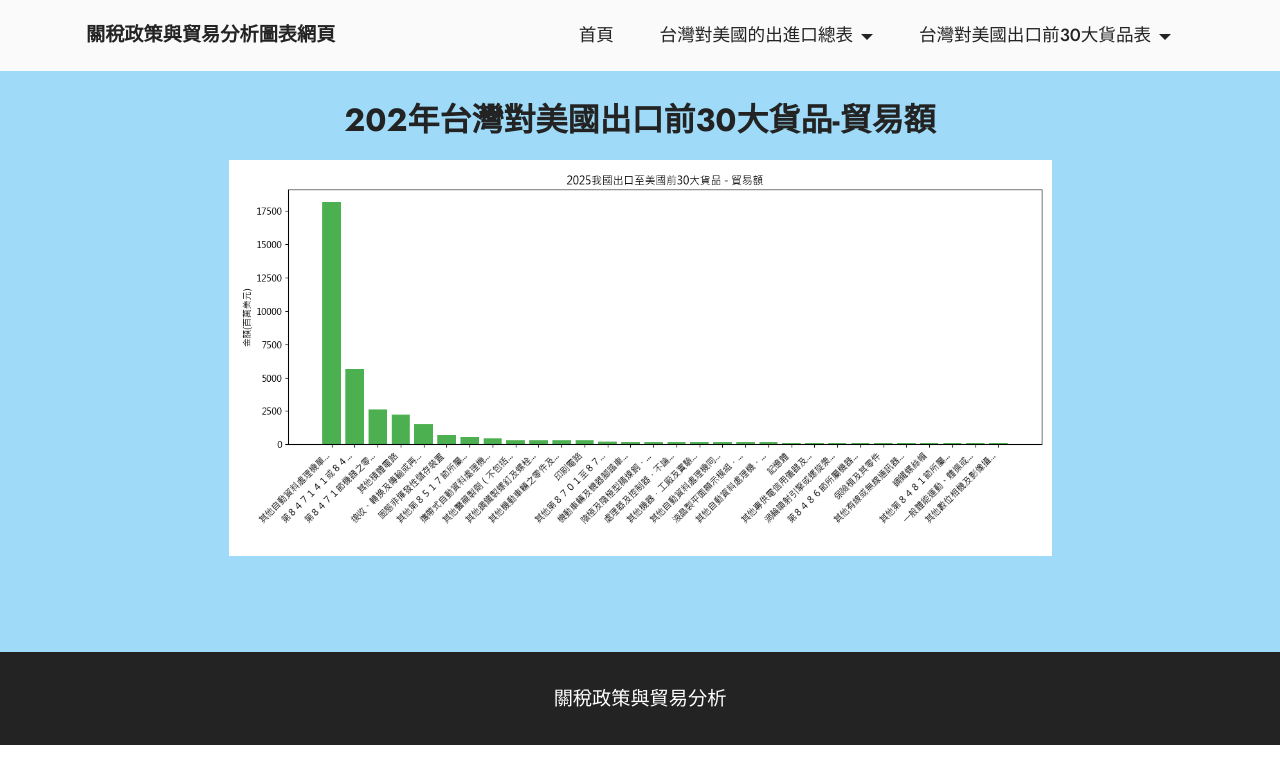
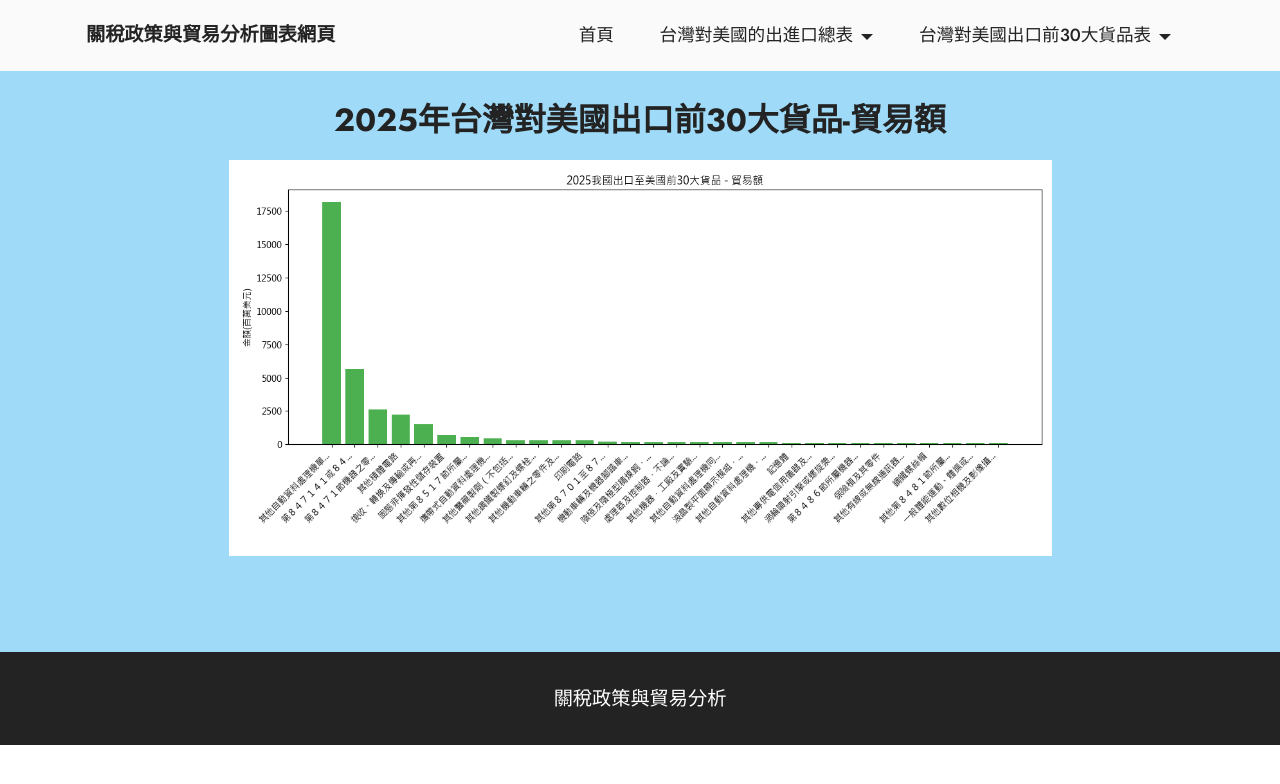
Before and after one commit to MING49663/mytariffprojectwedsite, a plain HTML site: page mytariffproject/page6.html in a window 1280 px wide. Drawn offline with Linux system fonts and the light colour scheme.

Commit message:
Add files via upload

```diff
--- a/mytariffproject/page6.html
+++ b/mytariffproject/page6.html
@@ -63,7 +63,7 @@
     <div class="row justify-content-center">
       <div class="col-12 col-lg-9">
         <h4 class="mbr-description mbr-fonts-style mb-3 align-center display-5">
-          <strong>202年台灣對美國出口前30大貨品-貿易額</strong>
+          <strong>2025年台灣對美國出口前30大貨品-貿易額</strong>
         </h4>
 
         <div class="image-wrapper">
```
